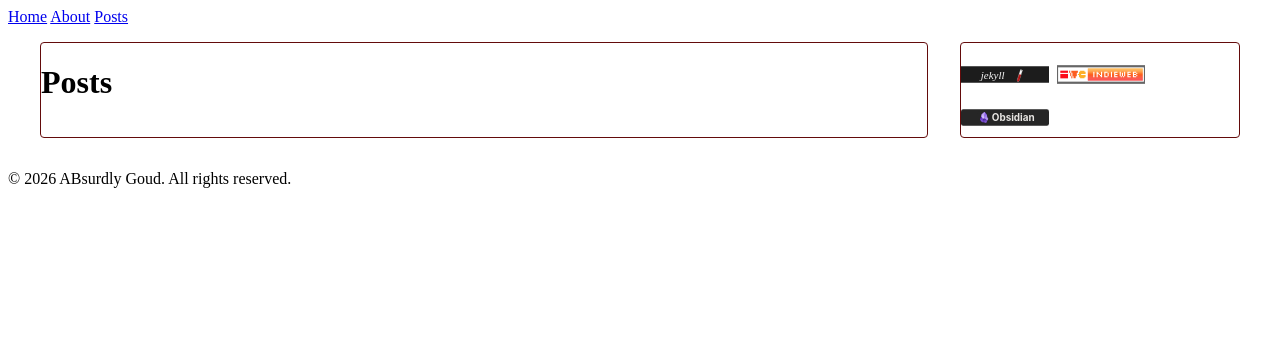
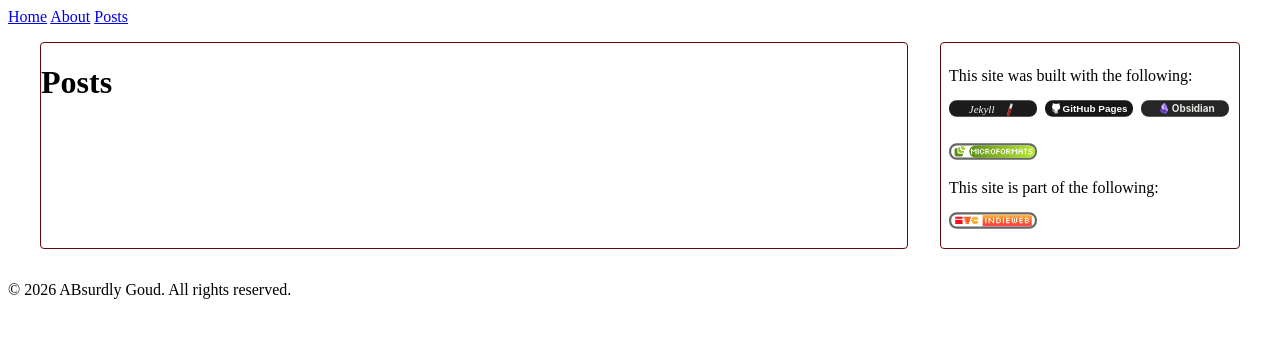
Before and after one commit to alexBlakeGoudemond/absurdly-goud, a Jekyll site: the page built from posts/index.html, in a window 1280 px wide. Shown: the top 338 px of the page. Built offline with Jekyll 4.4.1, drawn with Linux system fonts in a browser that asks for light colours; the list of posts is cut into pages by our own code.

Commit message:
model badges with new design

```diff
--- a/_includes/aside/aside-common.html
+++ b/_includes/aside/aside-common.html
@@ -1,7 +1,19 @@
 <div class="badges">
-    {% for badge in site.data.badges %}
-    <a href="{{ badge.url }}" target="_blank" rel="noopener">
-        <img src="{{ badge.image | relative_url }}" alt="{{ badge.alt }}" class="badge-img">
+    This site was built with the following:
+    {% for built_with_badge in site.data.badges.built_with %}
+    <a href="{{ built_with_badge.url }}" target="_blank" rel="noopener">
+        <img src="{{ built_with_badge.image | relative_url }}"
+             alt="{{ built_with_badge.alt }}"
+             class="badge-img">
+    </a>
+    {% endfor %}
+
+    This site is part of the following:
+    {% for part_of_badge in site.data.badges.part_of %}
+    <a href="{{ part_of_badge.url }}" target="_blank" rel="noopener">
+        <img src="{{ part_of_badge.image | relative_url }}"
+             alt="{{ part_of_badge.alt }}"
+             class="badge-img">
     </a>
     {% endfor %}
 </div>
--- a/assets/css/style.css
+++ b/assets/css/style.css
@@ -1,10 +1,9 @@
 .page-wrapper {
     display: grid;
-    grid-template-columns: 1fr 280px; /* content flexes, aside fixed width */
+    grid-template-columns: minmax(0, 1fr) 300px;
     gap: 2rem;
-    max-width: 1200px;
-    margin: 0 auto;
-    padding: 1rem;
+
+    padding: 1rem 2rem;
 }
 
 main {
@@ -55,6 +54,7 @@ figcaption {
     flex-wrap: wrap;
     gap: 0.5rem;
     margin-top: 1rem;
+    padding: 0.5rem;
 }
 
 .badge-img {
```
Also changed, not shown: _data/badges.yml (+22 -12 lines), assets/badges/github-pages-button.svg (added), assets/badges/indiewebcamp-badge.svg (deleted), assets/badges/indiewebcamp-button.svg (added), assets/badges/jekyll-button.svg, assets/badges/microformats-button.svg (added), assets/badges/obsidian-button.svg.
